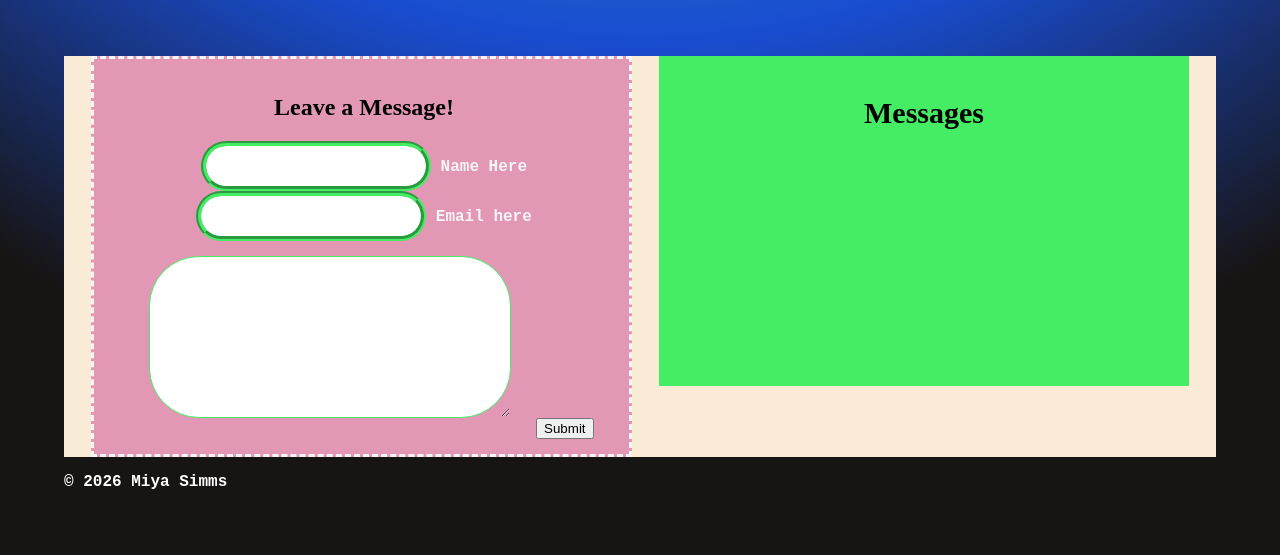
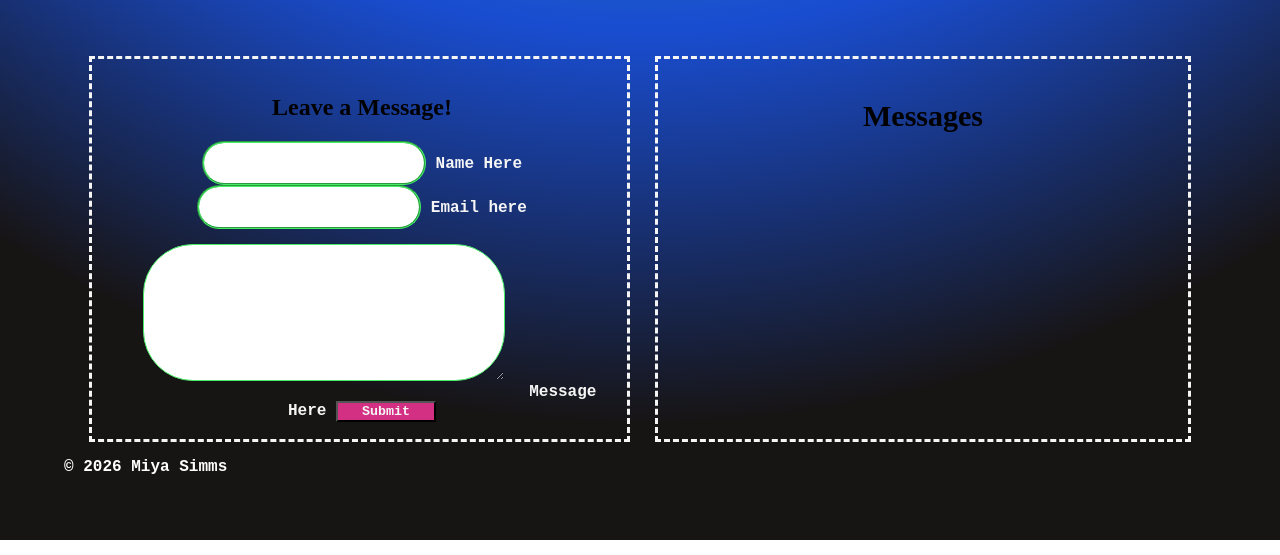
Before and after one commit to miyanotmia/miya-simms-intro26.4, a plain HTML site: page index.html in a window 1280 px wide. Shown: the part 2094-2649 px from the top of the page. Drawn offline with Linux system fonts and the light colour scheme; a web font is replaced by a local one.

Commit message:
Styled buttons & tweaked added label for text area

```diff
--- a/css/index.css
+++ b/css/index.css
@@ -17,11 +17,6 @@ color: whitesmoke;
     justify-content: space-evenly;
 }
 
-#navbar{
-
-
-
-}
 
 #navbar li{
 padding-bottom: 5px;
@@ -253,12 +248,12 @@ text-align: center;
 display: grid;
 grid-template-columns: auto auto;
 margin-top:5%;
-background-color: antiquewhite;
+background-color: radial-gradient(circle,rgba(69, 237, 100, 1) 0%, rgb(25, 77, 209)55%, rgba(23, 20, 20, 1) 82%);
 justify-content: space-evenly;
 }
 
 #message-form{
-    background-color: #d66da3a8;
+
     width: 500px;
     padding: 15px;
     padding-left: 20px;
@@ -274,13 +269,13 @@ justify-content: space-evenly;
     height: 20px;
     border-radius: 50px;
     padding: 10px;
+    border-style: groove;
+    border-width: 2px;
     border-color: #45ed64;
-    border-style: groove;
-    border-width: 5px;
 }
 #message-form textarea{
     width: 300px;
-    height: 100px;
+    height: 75px;
     border-radius: 50px;
     padding: 30px;
     margin: 15px;
@@ -289,12 +284,13 @@ justify-content: space-evenly;
     border-color: #45ed64;
 }
 #messages{
-background-color: #45ed64;
  width: 500px;
 text-decoration: none;
- height: 300px;
+ height: 350px;
  padding: 15px;
 word-wrap: break-word;
+    border-style: dashed;
+
 
 }
 #messages h2{
@@ -303,7 +299,7 @@ word-wrap: break-word;
     text-align: center;
 }
 #messages li{
-    background-color: aqua;
+    background-color:#d66da3ab;
     width: 100px;
     height: 70px;
     border-radius: 25px;
@@ -313,6 +309,20 @@ word-wrap: break-word;
     list-style: none;
 
 }
+#message-form button{
+    width: 100px;
+    font-family: 'lekton', monospace;
+   color: whitesmoke;
+   background-color: #d33084;
+   font-weight: 700;
+}
+#messages button{
+    margin: 3%;
+    width: 100px;
+     font-family: 'lekton', monospace;
+   color: whitesmoke;
+   background-color: #d33084;
+}
 footer{
 
     color: white;
--- a/index.html
+++ b/index.html
@@ -95,7 +95,9 @@
         <label>Email here</label>
         <br>
         <textarea name="userMessage" required></textarea>
+        <label>Message Here</label>
         <button type="submit">Submit</button>
+
     </form>
 </section>
 <section id="messages">
--- a/js/index.js
+++ b/js/index.js
@@ -32,7 +32,7 @@ console.log(messageList);
 const newMessage = document.createElement('li');
 newMessage.innerHTML =`<a href='mailto:${userEmail}'> ${userName} </a> <span> ${userMessage}</span>`;
  const removeButton = document.createElement('button');
-   removeButton.innerHTML = `remove`;
+   removeButton.innerHTML = `Remove`;
     removeButton.type = "button";
     removeButton.addEventListener("click" ,function(event){
         const entry = this.parentNode;
```
